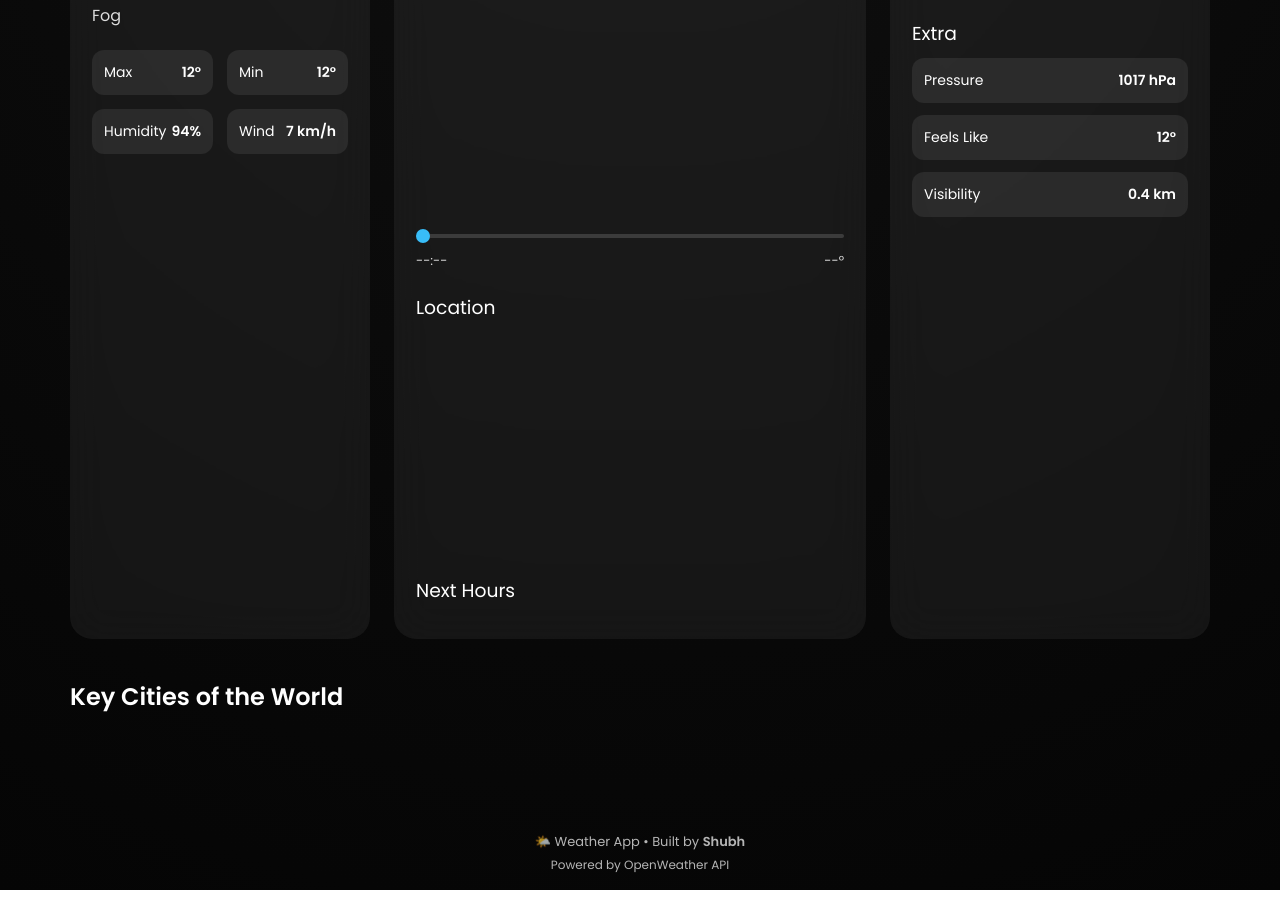
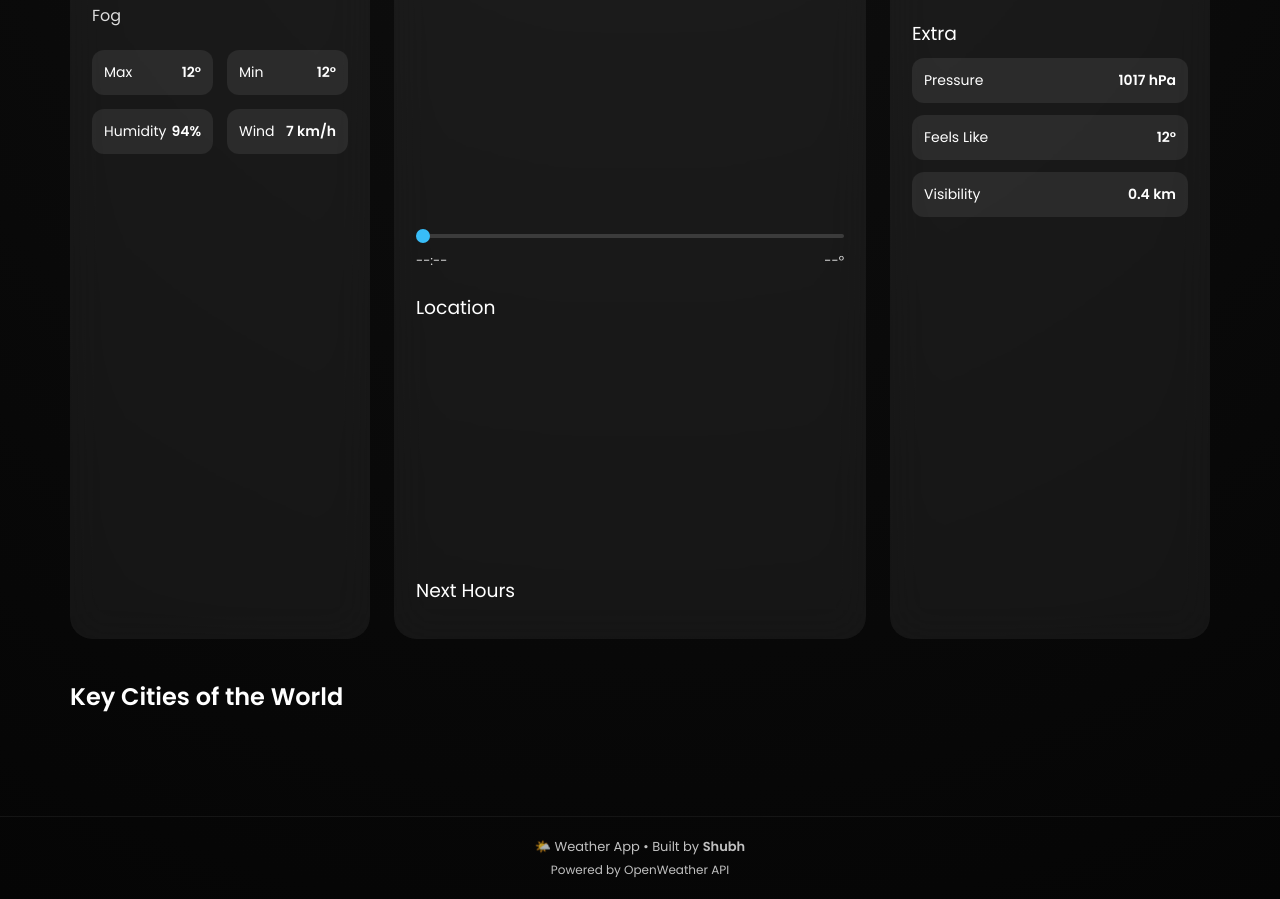
Before and after one commit to shubhbuilds/weathfly, a plain HTML site: page index.html in a window 1280 px wide. Shown: the part 278-1177 px from the top of the page. Drawn offline with nearby package versions, Linux system fonts and the light colour scheme; no server answers.

Commit message:
Update style.css

```diff
--- a/style.css
+++ b/style.css
@@ -391,11 +391,15 @@ body.night .panel {
 }
 .footer {
   margin-top: 32px;
-  padding: 16px 0;
+  padding: 20px 0;
   text-align: center;
   font-size: 13px;
-  opacity: 0.7;
+  opacity: 0.75;
+
+  width: 100%;
+  border-top: 1px solid rgba(255,255,255,0.08);
 }
+
 
 .footer a {
   color: inherit;
```
